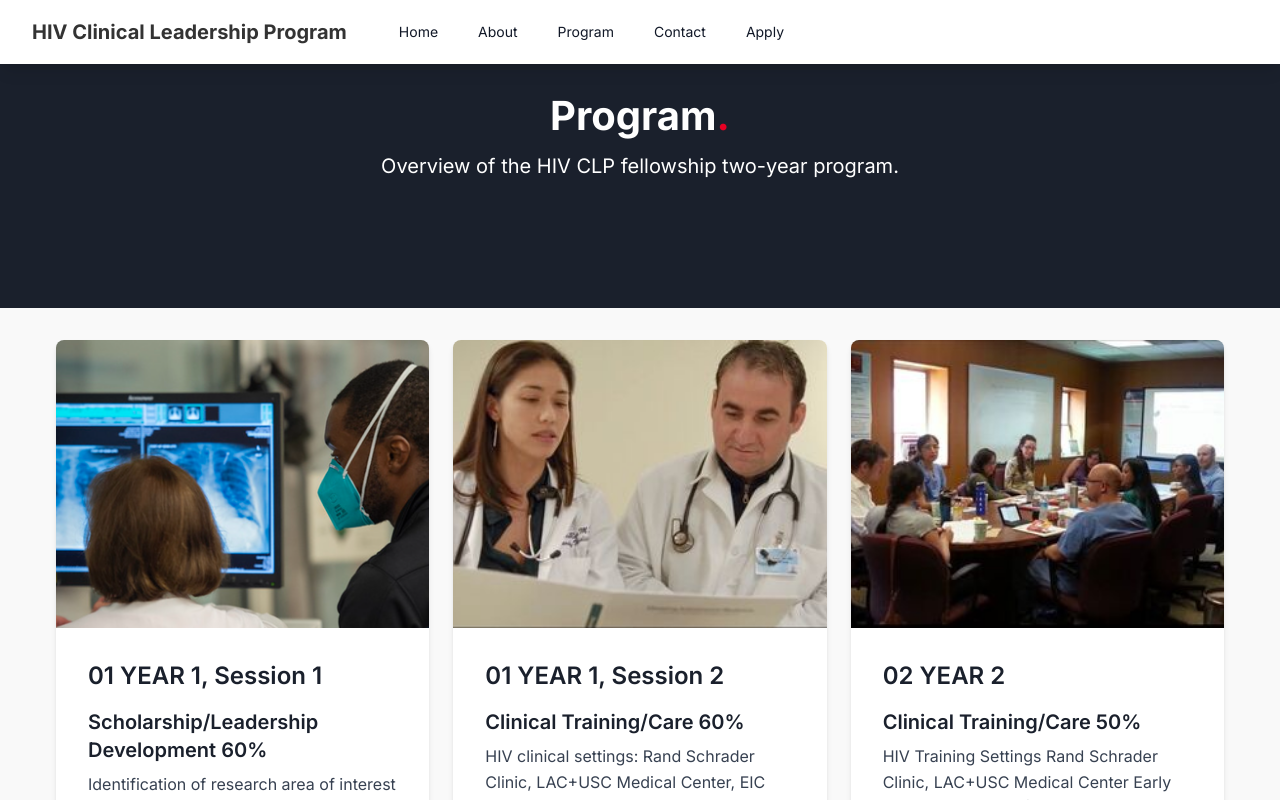
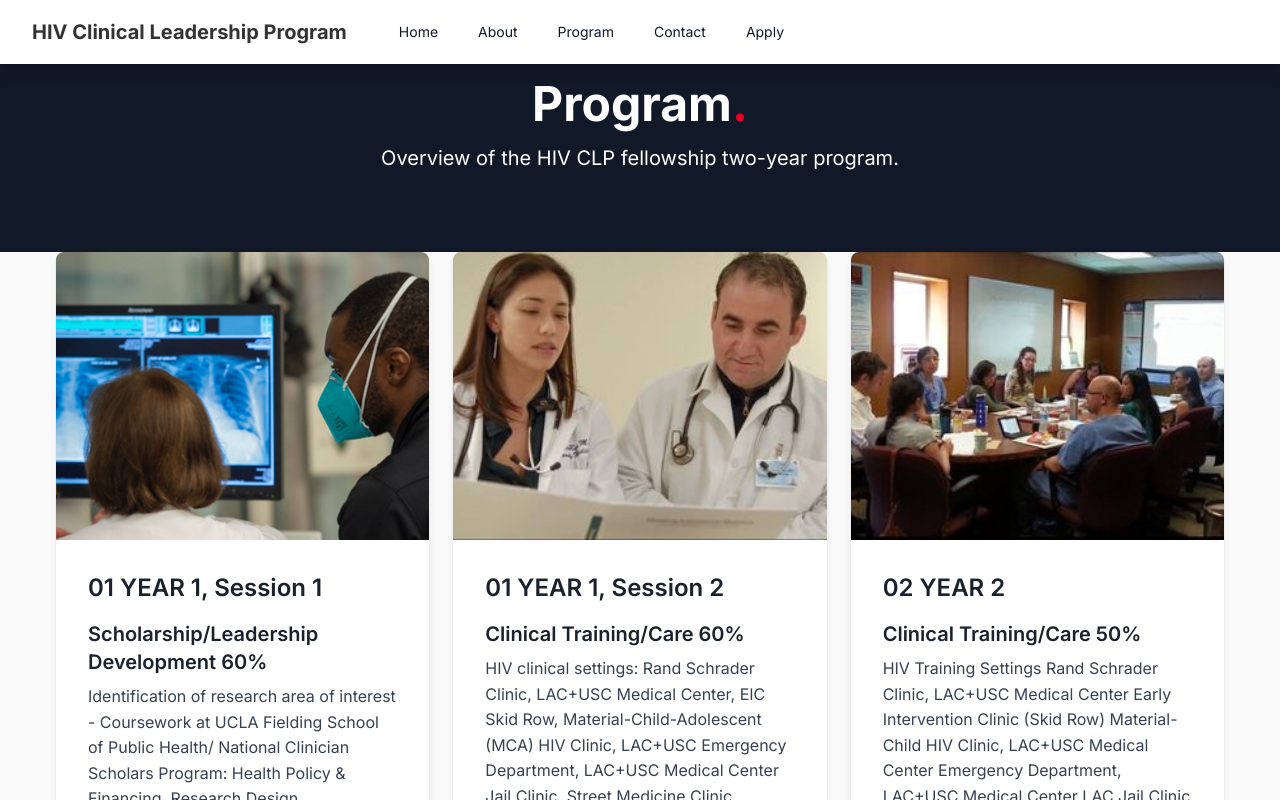
Before and after one commit to jusbuckingham/hiv-fellowship, a Next.js app: page /program in a window 1280 px wide. Shown: the top 800 px of the page. Built offline with nearby package versions, Linux system fonts and the light colour scheme.

Commit message:
making some program changes and header changes

```diff
--- a/src/pages/program/index.tsx
+++ b/src/pages/program/index.tsx
@@ -7,12 +7,11 @@ const Program: React.FC = () => {
   return (
     <div>
       <Navbar />
-      <div className="header bg-gray-900 text-white py-16 text-center">
-        <h1 className="text-5xl font-bold">Program<span className="text-red-600">.</span></h1>
-        <p className="text-xl mt-4">Overview of the HIV CLP fellowship two-year program.</p>
-      </div>
-      <h2 className="text-4xl font-bold mb-8 text-center"></h2>
-      <section className="container mx-auto px-4 py-12">
+      <section className="bg-gray-900 text-white text-center py-20 px-4">
+        <h1 className="text-5xl font-bold mb-4">Program<span className="text-red-600">.</span></h1>
+        <p className="text-xl max-w-3xl mx-auto">Overview of the HIV CLP fellowship two-year program.</p>
+      </section>
+      <section className="container mx-auto px-4 py-20"> {/* Added padding to ensure space below the header */}
         <div className="grid gap-16">
           <div className="bg-white shadow-md rounded-lg overflow-hidden">
             <div className="relative">
--- a/src/pages/program/resources.tsx
+++ b/src/pages/program/resources.tsx
@@ -6,10 +6,10 @@ const Resources: React.FC = () => {
   return (
     <>
       <Navbar />
-      <div className="header-section bg-gray-900 text-white text-center py-20">
+      <section className="bg-gray-900 text-white text-center py-20 px-4">
         <h1 className="text-5xl font-bold mb-4">Resources<span className="text-red-600">.</span></h1>
-        <p className="text-xl">Access a variety of resources to help you succeed in the HIV Clinical Leadership Program.</p>
-      </div>
+        <p className="text-xl max-w-3xl mx-auto">Access a variety of resources to help you succeed in the HIV Clinical Leadership Program.</p>
+      </section>
       <div className="container mx-auto px-4 py-16">
       <h2 className="text-4xl font-bold mb-8 text-center"></h2>
 
--- a/src/pages/program/salary-benefits.tsx
+++ b/src/pages/program/salary-benefits.tsx
@@ -7,10 +7,10 @@ const SalaryBenefits: React.FC = () => {
   return (
     <>
       <Navbar />
-      <div className="header-section text-center bg-gray-900 text-white py-20">
-        <h1 className="text-5xl font-bold">Salary & Benefits<span className="text-red-600">.</span></h1>
-        <p className="text-xl mt-4">Our program offers a competitive salary & benefits package that includes medical & dental benefits and an annual housing stipend. Educational loan repayment is also available to qualifying fellows.</p>
-      </div>
+      <section className="bg-gray-900 text-white text-center py-20 px-4">
+        <h1 className="text-5xl font-bold mb-4">Salary & Benefits<span className="text-red-600">.</span></h1>
+        <p className="text-xl max-w-3xl mx-auto">Our program offers a competitive salary & benefits package that includes medical & dental benefits and an annual housing stipend. Educational loan repayment is also available to qualifying fellows.</p>
+      </section>
       <h2 className="text-4xl font-bold mb-8 text-center"></h2>
       <div className="container mx-auto px-4 py-8">
         <div className="mb-8">
--- a/src/styles/globals.css
+++ b/src/styles/globals.css
@@ -210,7 +210,8 @@ h2 {
   background-color: #1a202c; /* Background color */
   color: white; /* Text color */
   text-align: center; /* Centers the text */
-  padding: 4rem 1rem; /* Padding for top, bottom, left, and right */
+  padding: 3rem 1rem; /* Reduced padding for top, bottom, left, and right */
+  margin-bottom: 2rem; /* Added margin to ensure spacing below the header */
 }
 
 .header-section h1 {
@@ -221,6 +222,10 @@ h2 {
 .header-section p {
   font-size: 1.25rem; /* Font size */
   margin-bottom: 2rem; /* Margin bottom */
+}
+
+.first-content-section {
+  padding-top: 5rem; /* Added padding to the top of the first content section to ensure proper spacing */
 }
 
 /* Gallery image styles */
```
